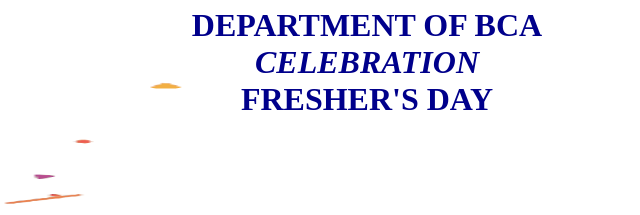
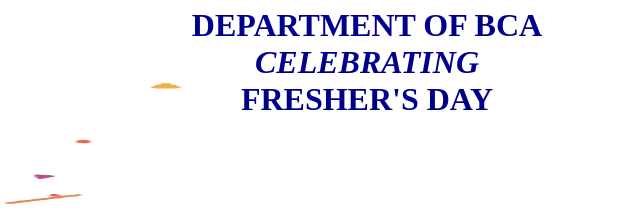
Before and after one commit to VishnusIdea/colllege-invitation, a plain HTML site: page index.html in a window 1280 px wide. Shown: the part 210-425 px from the top of the page, 273-913 px from the left. Drawn offline with Linux system fonts and the light colour scheme.

Commit message:
push and pull

```diff
--- a/index.html
+++ b/index.html
@@ -9,7 +9,7 @@
     <img src="SNMV-logo.png"   class="SNMVlogo"  >
 </div>
 
-   <center> <h1 style= "color: darkblue"> DEPARTMENT OF BCA <br><i>CELEBRATION </i><br>FRESHER'S DAY<br>
+   <center> <h1 style= "color: darkblue"> DEPARTMENT OF BCA <br><i>CELEBRATING </i><br>FRESHER'S DAY<br>
     </h1>
 
 
```
